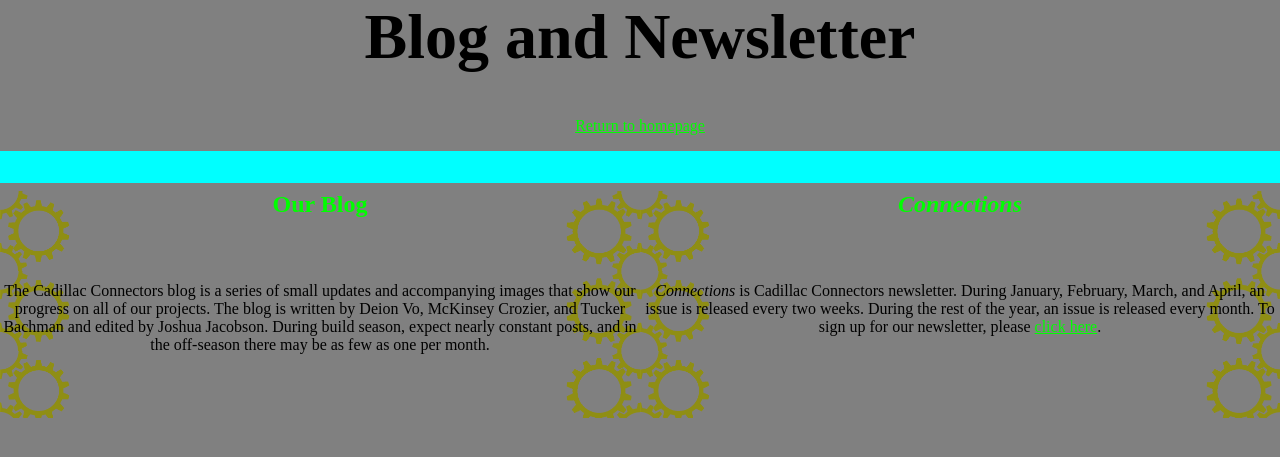
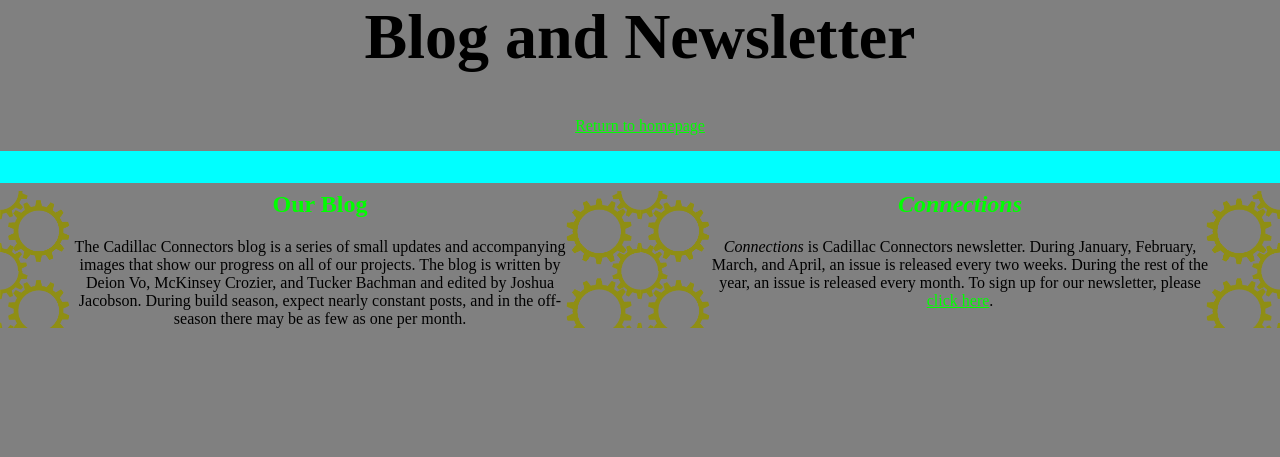
Before and after one commit to JoshuaJacobson/final-site, a PHP site: page /blog/index.php in a window 1280 px wide. Shown: the part 274-731 px from the top of the page. Run offline with PHP 8.4, Linux system fonts and the light colour scheme.

Commit message:
Flipped the margins

```diff
--- a/blog/index.css
+++ b/blog/index.css
@@ -6,7 +6,7 @@
     display: table-cell;
 }
 #blog > p, #newsletter > p {
-    margin: 10% 0 10% 0;
+    margin: 0 10% 0 10%;
 }
 #Container {
     display: table;
```
